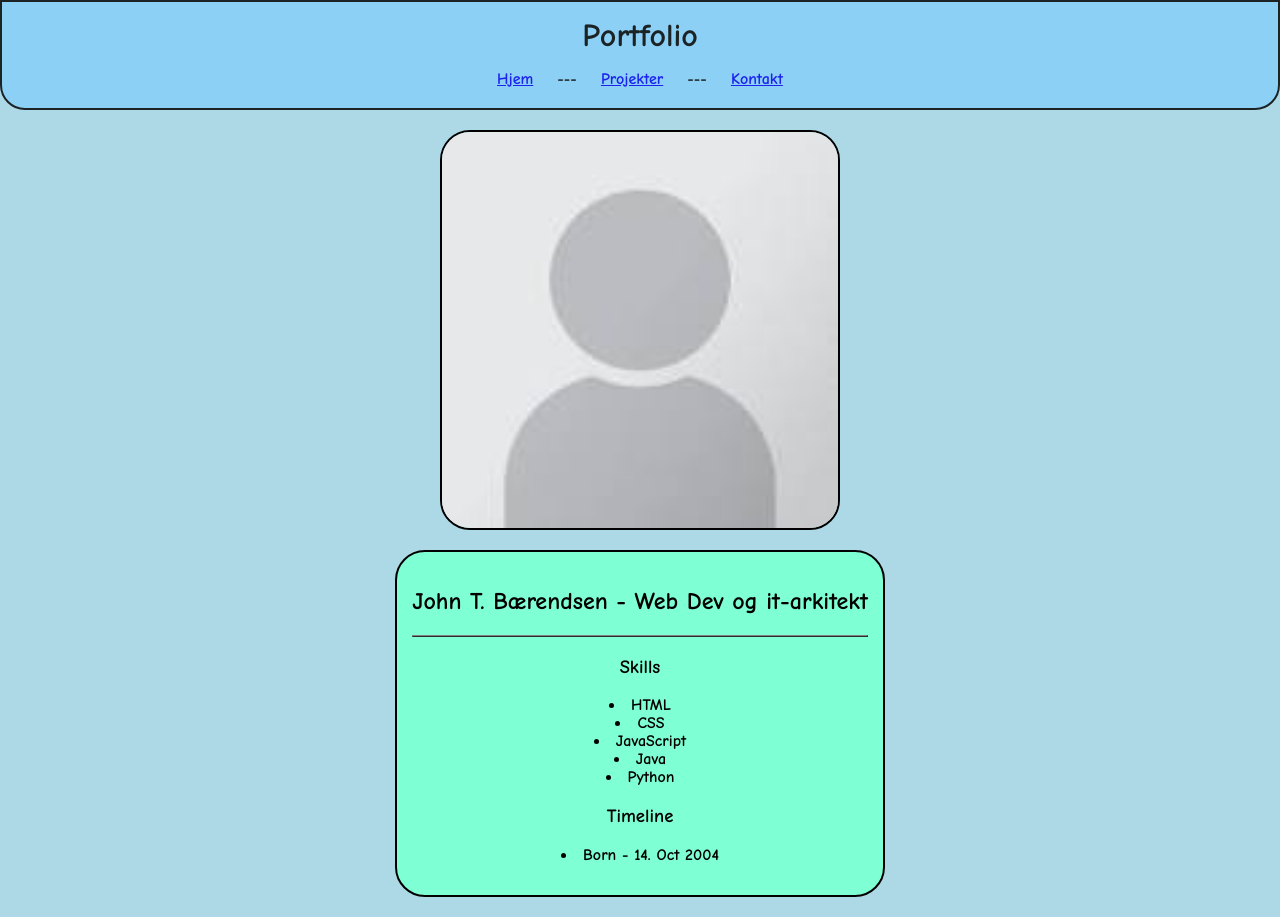
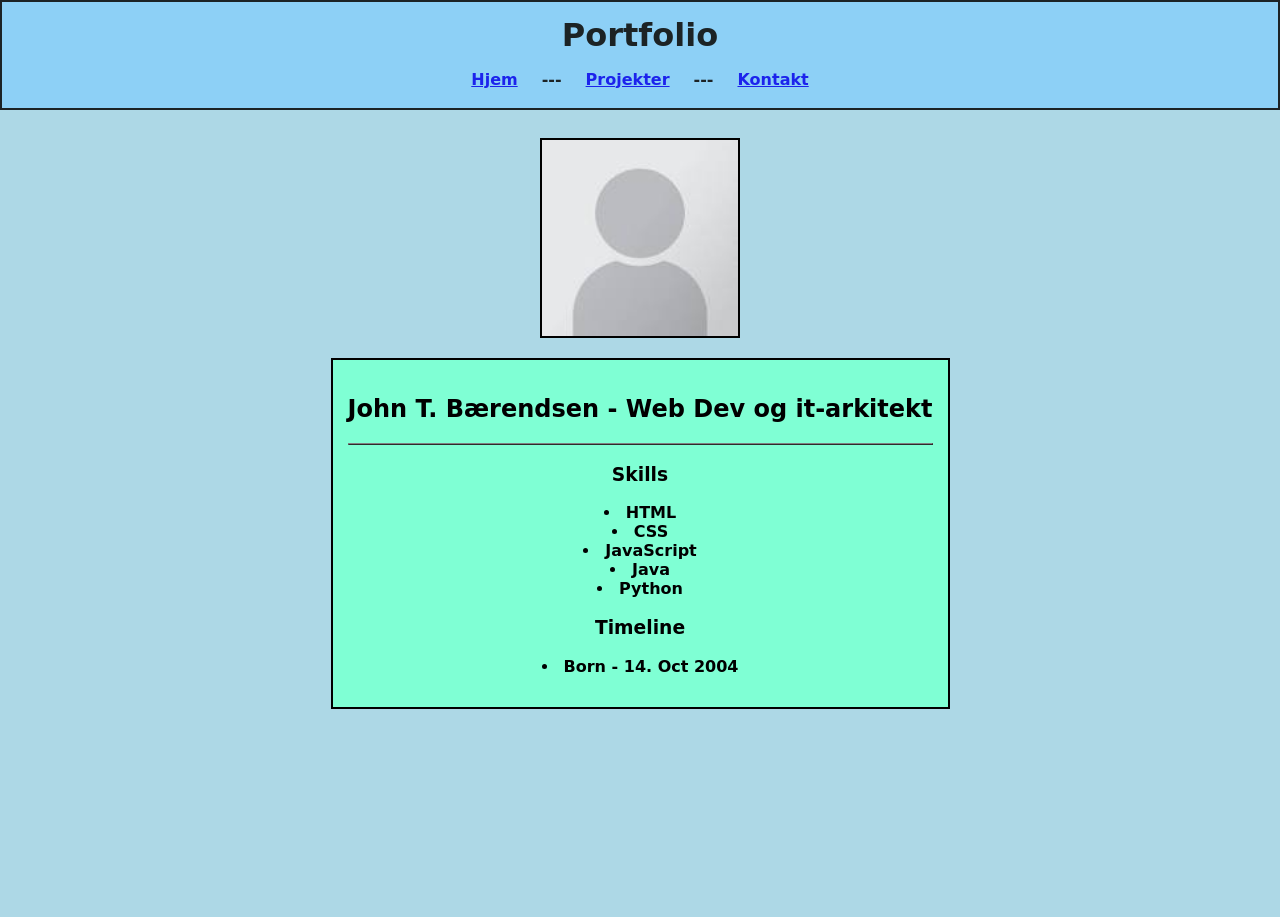
Before and after one commit to JohnTB12/portfolio, a plain HTML site: page index.html in a window 1280 px wide. After the commit the page ends 800 px from the top, so only its background shows below. Drawn offline with Linux system fonts and the light colour scheme.

Commit message:
ryddet lidt op i styles.css

```diff
--- a/styles.css
+++ b/styles.css
@@ -3,8 +3,9 @@
 }
 
 body {
-    margin: 0;
-    font-family: "Comic Sans MS", cursive;
+    /*border: black solid 2px;
+    margin: 0 25%;*/
+    font-family: "Comic ", cursive;
     background-color: lightblue;
     text-align: center;
 }
@@ -13,8 +14,8 @@ body {
     background-color: lightskyblue;
     opacity: 84%;
     border: 2px solid black;
-    border-bottom-left-radius: 25px;
-    border-bottom-right-radius: 25px;
+    /*border-bottom-left-radius: 25px;
+    border-bottom-right-radius: 25px;*/
     width: 100%;
     padding: 12px 0;
     font-weight: bold;
@@ -38,7 +39,7 @@ body {
 .content-box {
     background-color: aquamarine;
     border: 2px solid black;
-    border-radius: 30px;
+    /*border-radius: 30px;*/
     width: fit-content;
     max-width: 92%;
     margin: 20px auto;
@@ -54,11 +55,11 @@ body {
 .placeholder {
     display: block;
     width: 100%;
-    max-width: 400px;
+    max-width: 200px;
     height: auto;
     margin: 20px auto 0;
     border: 2px solid black;
-    border-radius: 30px;
+    /*border-radius: 30px;*/
 }
 
 .skills {
@@ -81,7 +82,7 @@ body {
     gap: 8px;
     width: 100%;
     border: 1px solid black;
-    border-radius: 30px;
+    /*border-radius: 30px;*/
     padding: 10px;
 }
 
```
